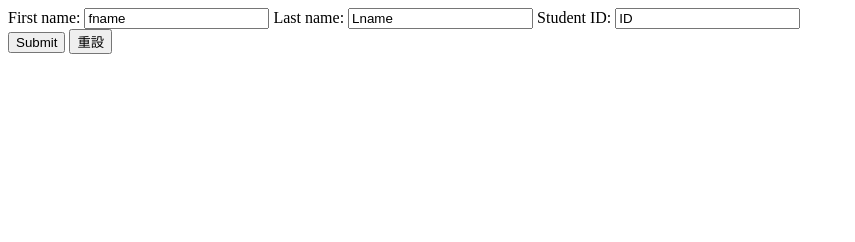
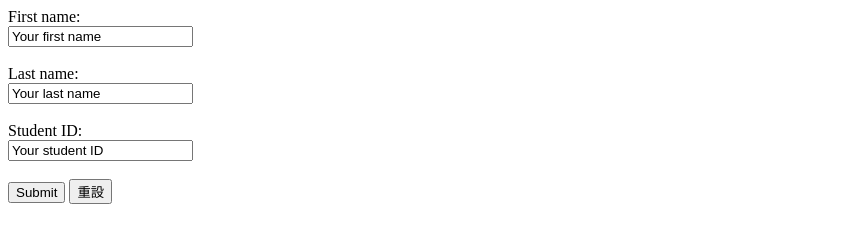
Before and after one commit to jokerchou-07/26WEBclass, a plain HTML site: page HW11.html in a window 1280 px wide. Shown: the whole page, without its empty margins (0-855 px from the left). Drawn offline with Linux system fonts and the light colour scheme.

Commit message:
Update HW11.html

```diff
--- a/HW11.html
+++ b/HW11.html
@@ -1,12 +1,12 @@
 <!DOCTYPE html>
 <body>
 <form id="ENTER">
-    <label for="field1">First name:</label>
-    <input id="field1" name="field1" type="text" value="fname"/>
-    <label for="field2">Last name:</label>
-    <input id="field2" name="field2" type="text" value="Lname"/>
-    <label for="field3">Student ID:</label>
-    <input id="field3" name="field3" type="text" value="ID"/>
+    <label for="field1">First name:</label><br>
+    <input id="field1" name="field1" type="text" value="Your first name"/><br><br>
+    <label for="field2">Last name:</label><br>
+    <input id="field2" name="field2" type="text" value="Your last name"/><br><br>
+    <label for="field3">Student ID:</label><br>
+    <input id="field3" name="field3" type="text" value="Your student ID"/><br><br>
 
   <div class="BUTTON">
     <button type="submit">Submit</button>
```
